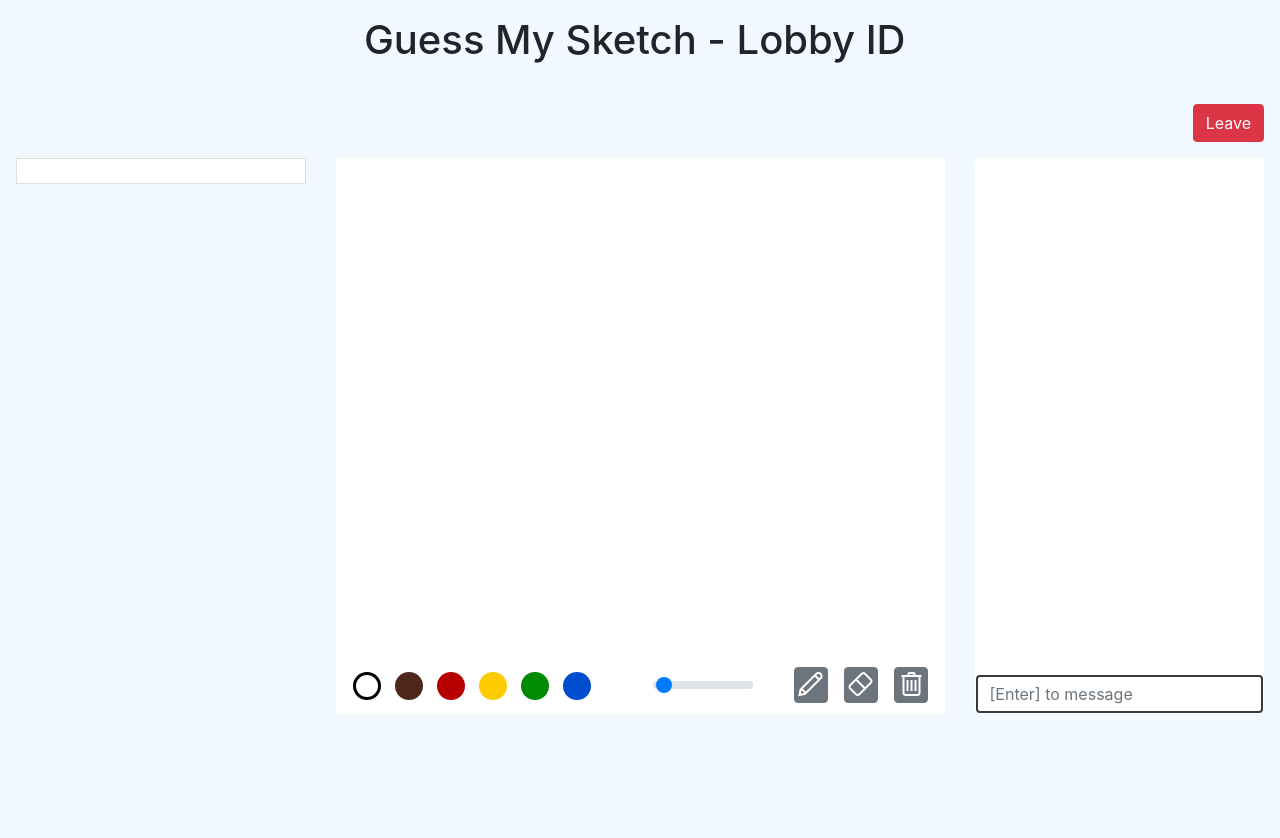
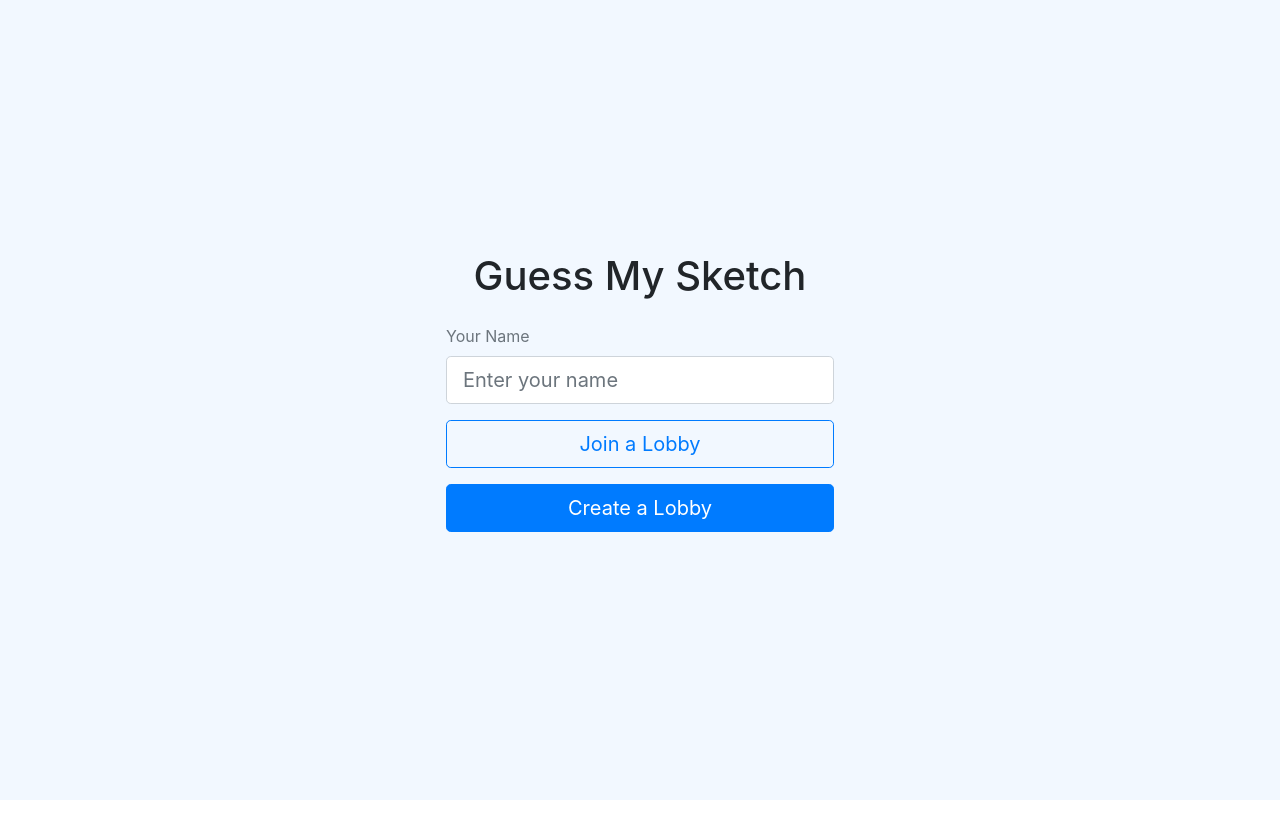
Before and after one commit to JunYuHuang/INFO4290-Project, a React (Create React App) app in the folder client/: page /gameLobby in a window 1280 px wide. After the commit the page ends 800 px from the top, so only its background shows below. Built offline with nearby package versions, Linux system fonts and the light colour scheme; what colyseus.js would draw is missing.

Commit message:
force client to redirect to Home.js if client disconnects from a room

```diff
--- a/client/src/App.js
+++ b/client/src/App.js
@@ -26,27 +26,18 @@ const App = () => {
     <Router history={history}>
       <div className="react-app-container">
         <Switch>
-          {/* <Route path="/gameLobby">
-            {username === "" ? (
+          <Route path="/lobby">
+            {user.sessionID === "" ? (
               <Redirect to="/" />
             ) : (
-              <GameLobbyPage
-                username={username}
-                setUsername={setUsername}
-                gameLobbyID={gameLobbyID}
-                setGameLobbyID={setGameLobbyID}
+              <Lobby
+                user={user}
+                setUser={setUser}
+                clientRoom={clientRoom}
+                setClientRoom={setClientRoom}
                 client={client}
               />
             )}
-          </Route> */}
-          <Route path="/gameLobby">
-            <Lobby
-              user={user}
-              setUser={setUser}
-              clientRoom={clientRoom}
-              setClientRoom={setClientRoom}
-              client={client}
-            />
           </Route>
           <Route path="/">
             <Home
--- a/client/src/components/TopMenuBar.js
+++ b/client/src/components/TopMenuBar.js
@@ -1,12 +1,13 @@
 import { Row, Col, Button } from "react-bootstrap";
 import history from "../history";
 
-const TopMenuBar = ({ user, clientRoom, client }) => {
+const TopMenuBar = ({ user, setUser, clientRoom, client }) => {
   const handleLeaveButton = async () => {
     try {
       // leave a room
       clientRoom.leave();
       console.log(`Left room "${user.lobbyID}" successfully.`);
+      setUser({ ...user, sessionID: "" });
       // redirect to home page
       history.push("/");
     } catch (error) {
--- a/client/src/pages/Home.js
+++ b/client/src/pages/Home.js
@@ -45,8 +45,8 @@ const Home = ({ user, setUser, setClientRoom, client, faker }) => {
       // close the modal
       setModalVisibility(false);
 
-      // redirect to GameLobbyPage
-      history.push("/gameLobby");
+      // redirect to lobby
+      history.push("/lobby");
     } catch (error) {
       console.log(`Failed to join the room: ${error}`);
       flashAlert();
@@ -72,8 +72,8 @@ const Home = ({ user, setUser, setClientRoom, client, faker }) => {
       }
       setClientRoom(room);
 
-      // redirect to GameLobbyPage
-      history.push("/gameLobby");
+      // redirect to Lobby
+      history.push("/lobby");
     } catch (error) {
       console.log(`Failed to create and join a room: ${error}`);
     }
--- a/client/src/pages/Lobby.js
+++ b/client/src/pages/Lobby.js
@@ -62,7 +62,12 @@ const Lobby = ({ user, setUser, clientRoom, setClientRoom, client }) => {
           <span className="text-primary">{user.lobbyID}</span>
         </h1>
       </Row>
-      <TopMenuBar user={user} clientRoom={clientRoom} client={client} />
+      <TopMenuBar
+        user={user}
+        setUser={setUser}
+        clientRoom={clientRoom}
+        client={client}
+      />
       <Row className="justify-content-between mb-4">
         <Col lg={3} className="d-flex flex-column justify-content-between">
           <ListGroup>
```
